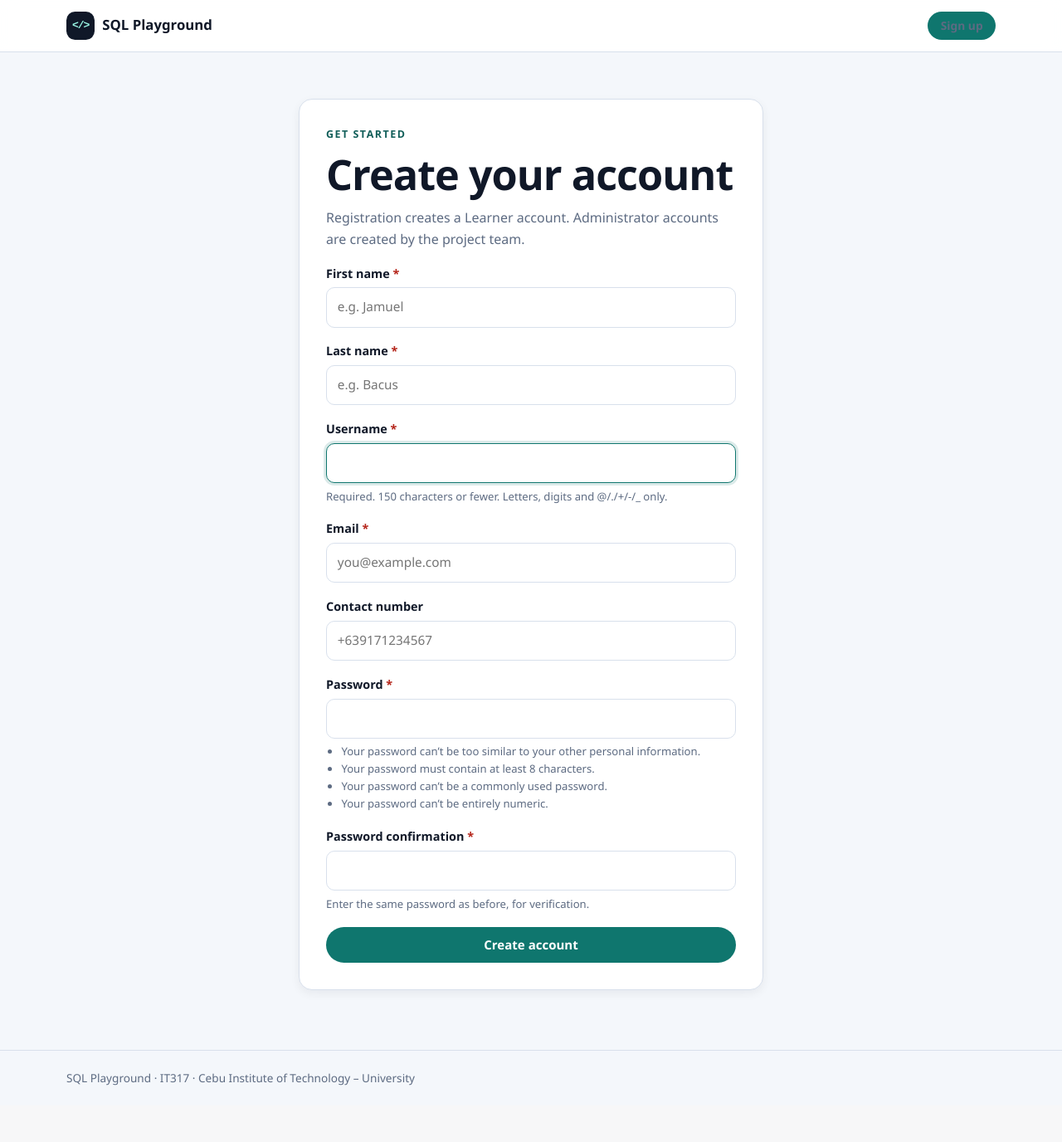
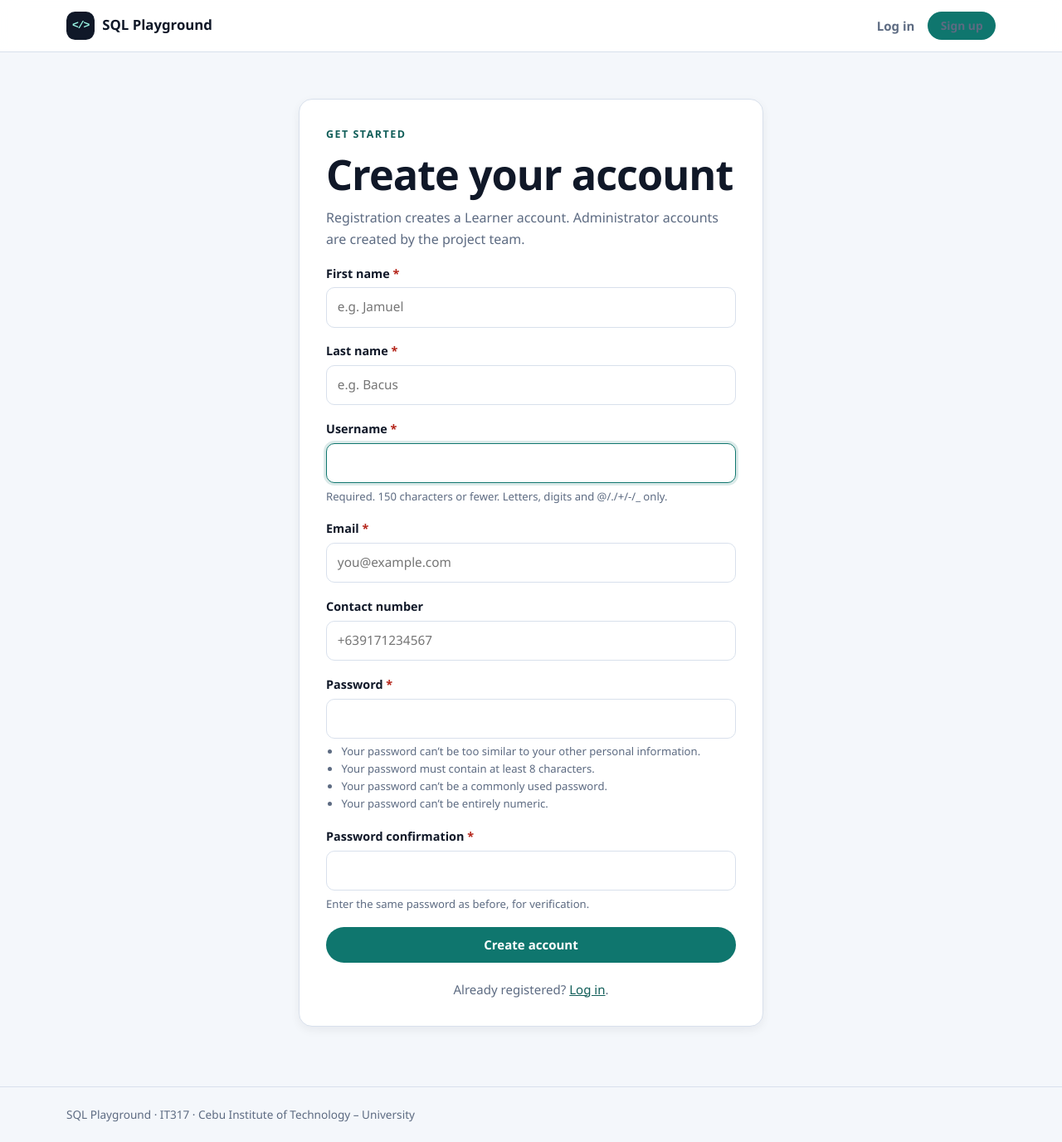
Before and after one commit to jamuelbacus/SQLPlayground-Bacus-Jamuel-G2, a Django app: page /signup/ in a window 1280 px wide. Shown: the whole page at 83% size. Before the commit the page ends 1308 px from the top, so only its background shows below. Run offline with Django 5.2, Linux system fonts and the light colour scheme.

Commit message:
feat: integrate authentication navigation

```diff
--- a/templates/accounts/signup.html
+++ b/templates/accounts/signup.html
@@ -17,6 +17,10 @@
         {% include "partials/form_fields.html" %}
         <button type="submit" class="btn btn-primary btn-block">Create account</button>
       </form>
+
+      <p class="auth-switch">
+        Already registered? <a href="{% url 'login' %}">Log in</a>.
+      </p>
     </div>
   </section>
 {% endblock %}
--- a/templates/base.html
+++ b/templates/base.html
@@ -18,7 +18,12 @@
         <nav class="site-nav" aria-label="Main navigation">
           {% if user.is_authenticated %}
             <span class="nav-user">{{ user.display_name }}</span>
+            <form method="post" action="{% url 'logout' %}" class="inline-form">
+              {% csrf_token %}
+              <button type="submit" class="btn btn-ghost btn-sm">Log out</button>
+            </form>
           {% else %}
+            <a href="{% url 'login' %}">Log in</a>
             <a class="btn btn-primary btn-sm" href="{% url 'signup' %}">Sign up</a>
           {% endif %}
         </nav>
--- a/templates/home.html
+++ b/templates/home.html
@@ -17,6 +17,7 @@
           <p class="muted">You are logged in as <strong>{{ user.display_name }}</strong>.</p>
         {% else %}
           <a class="btn btn-primary" href="{% url 'signup' %}">Create an account</a>
+          <a class="btn btn-secondary" href="{% url 'login' %}">Log in</a>
         {% endif %}
       </div>
     </div>
```
